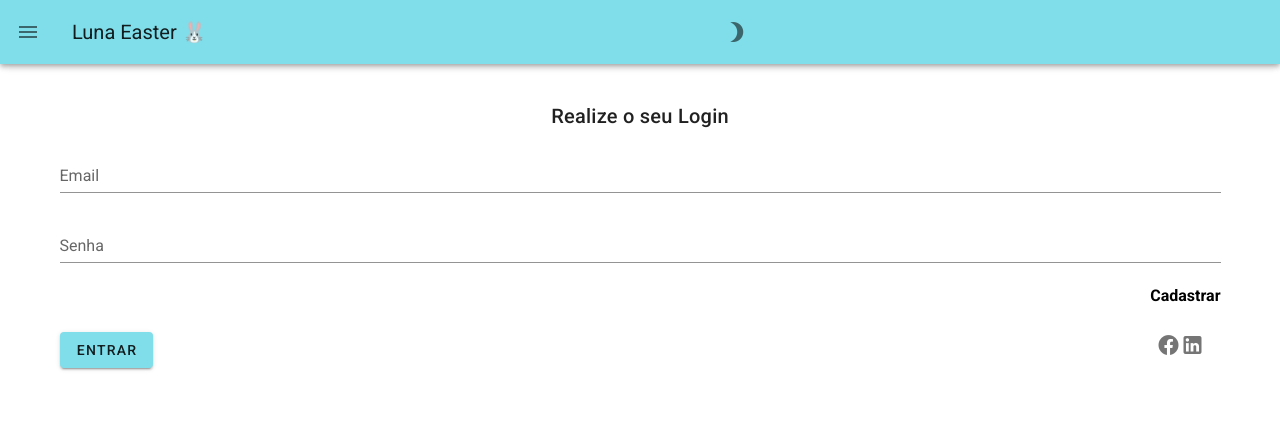
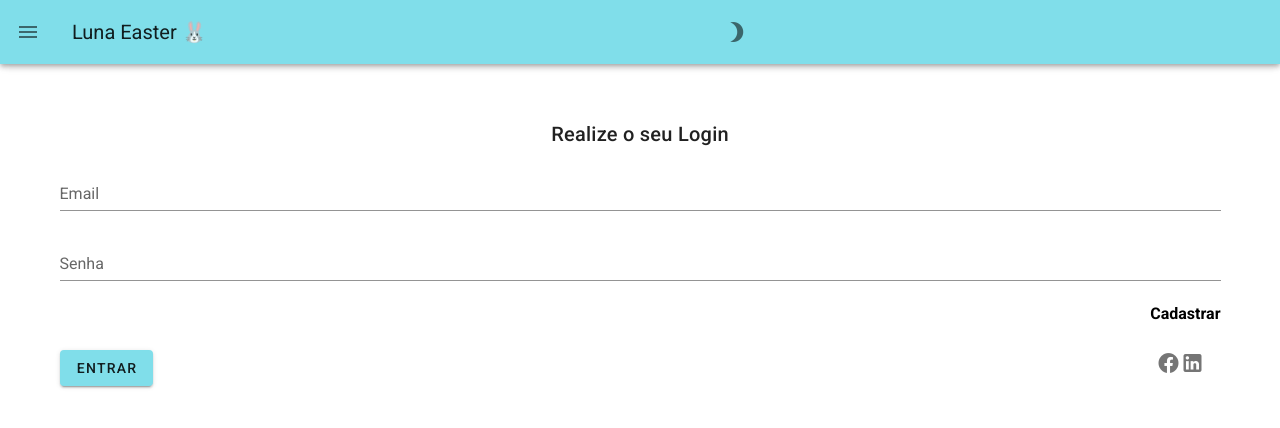
Before and after one commit to Saikim13/HackatonIterisGrupo24, a Vue app in the folder projeto_pascoa/: page /#/Login in a window 1280 px wide. Shown: the top 428 px of the page. Built offline with nearby package versions, Linux system fonts and the light colour scheme.

Commit message:
css login

```diff
--- a/projeto_pascoa/src/views/PaginaLogin.vue
+++ b/projeto_pascoa/src/views/PaginaLogin.vue
@@ -56,6 +56,10 @@ export default {
 
 <style scoped>
 
+    h2 {
+        margin-top: 18px;
+    }
+
     form {
         margin-top: 16px;
     }
```
